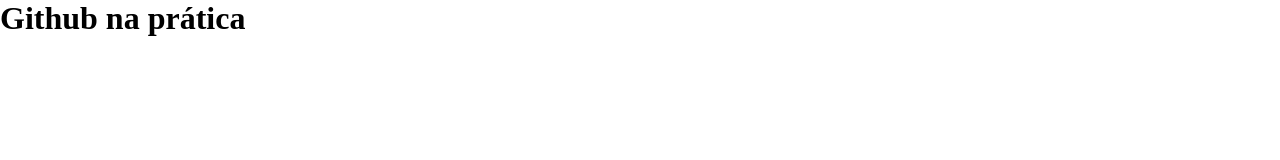
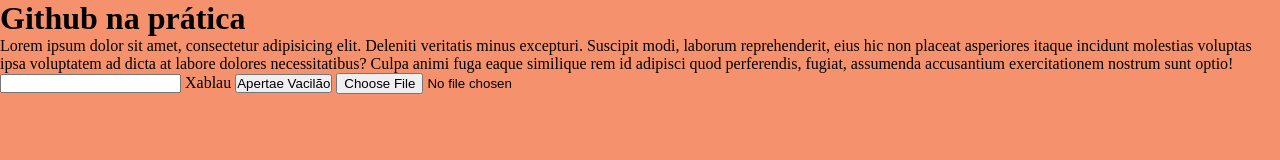
Before and after one commit to Ceneiah/git_vscode_github_hc, a plain HTML site: page index.html in a window 1280 px wide. Drawn offline with Linux system fonts and the light colour scheme.

Commit message:
5commit-changes

```diff
--- a/index.html
+++ b/index.html
@@ -11,6 +11,11 @@
 
     <body>
         <h1>Github na prática</h1>
+
+        <p>Lorem ipsum dolor sit amet, consectetur adipisicing elit. Deleniti veritatis minus excepturi. Suscipit modi, laborum reprehenderit, eius hic non placeat asperiores itaque incidunt molestias voluptas ipsa voluptatem ad dicta at labore dolores necessitatibus? Culpa animi fuga eaque similique rem id adipisci quod perferendis, fugiat, assumenda accusantium exercitationem nostrum sunt optio!</p>
+        <input type="text" name="" id=""> Xablau
+        <input type="button" value="Apertae Vacilão">
+        <input type="file" name="" id="" src="#">
     </body>
 
 </html>
--- a/style.css
+++ b/style.css
@@ -5,5 +5,5 @@
 }
 
 body{
-    background: #fff;
+    background: rgba(243, 98, 46, 0.699);
 }
```
